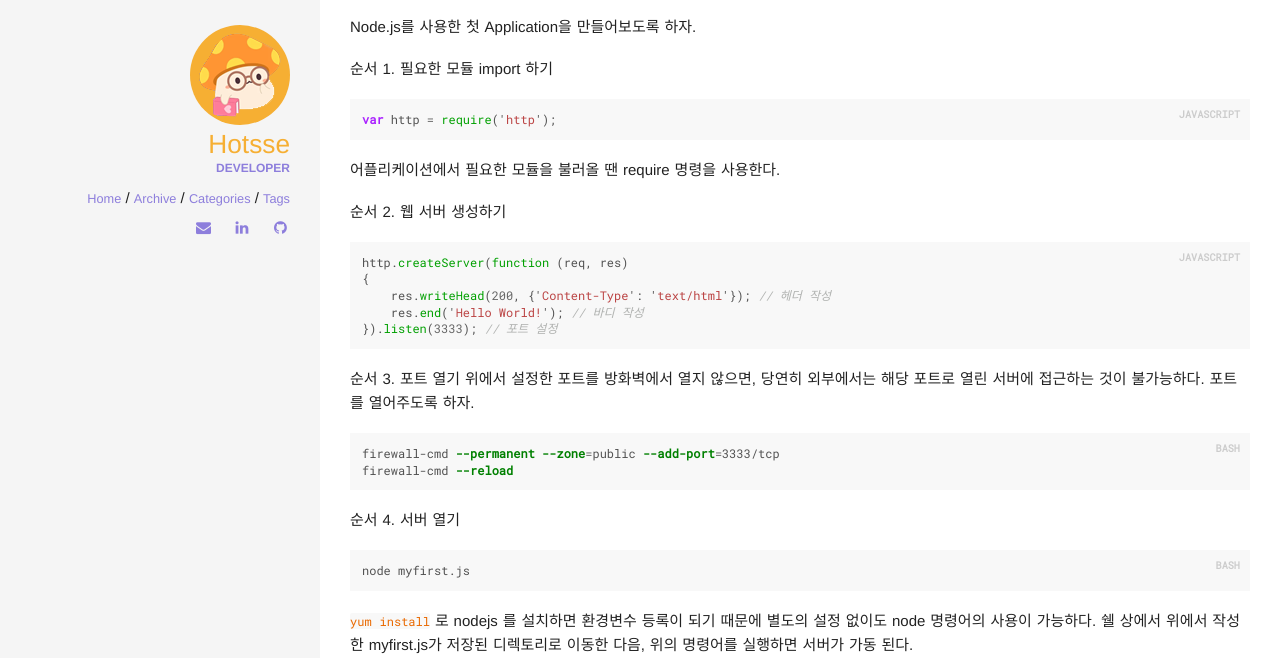
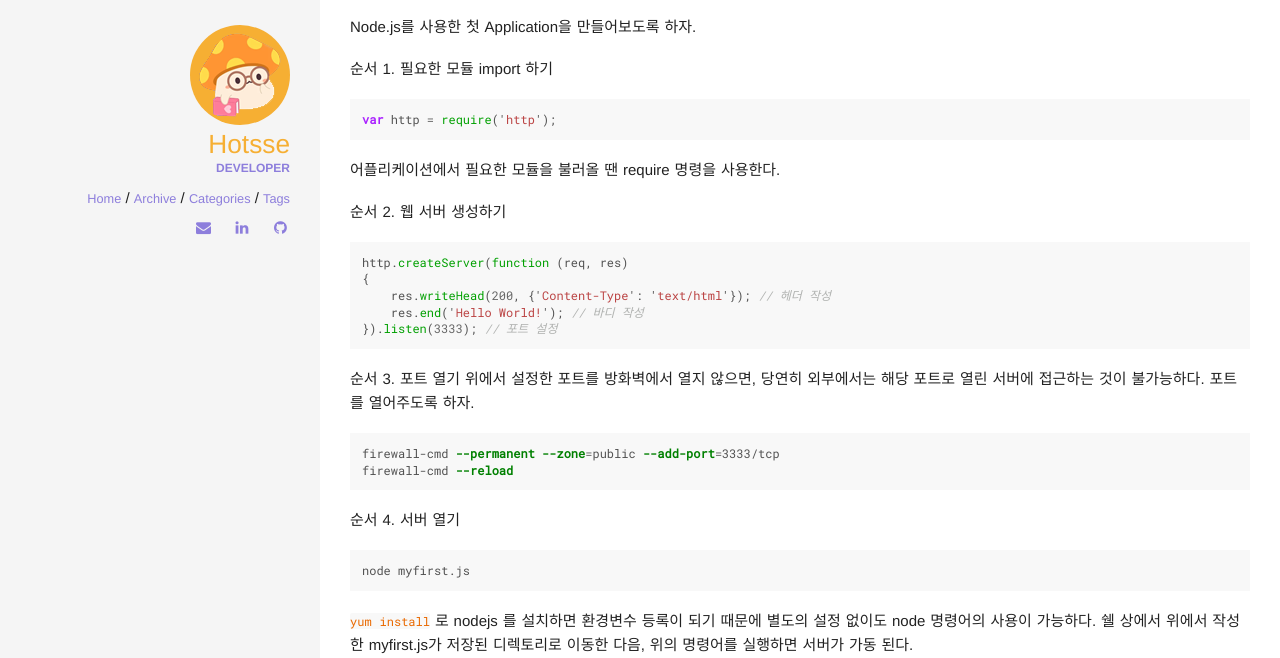
Before and after one commit to Hotsse/hotsse.github.io, a Jekyll site: the page built from _posts/2017-11-17-(리눅스) Node.js 설치 & Hello World!.md, in a window 1280 px wide. Shown: the part 608-1266 px from the top of the page. Built offline with Jekyll 4.4.1, drawn with Linux system fonts in a browser that asks for light colours; comment, search, counter and statistics services are not loaded.

Commit message:
Update 2017-11-17-(리눅스) Node.js 설치 & Hello World!.md

````diff
--- a/_posts/2017-11-17-(리눅스) Node.js 설치 & Hello World!.md
+++ b/_posts/2017-11-17-(리눅스) Node.js 설치 & Hello World!.md
@@ -27,33 +27,33 @@
 Node.js를 사용한 첫 Application을 만들어보도록 하자.
 
 순서 1. 필요한 모듈 import 하기
-{% highlight javascript %}
+``` javascript
 var http = require('http');
-{% endhighlight%}
+```
 어플리케이션에서 필요한 모듈을 불러올 땐 require 명령을 사용한다.
 
 순서 2. 웹 서버 생성하기
-{% highlight javascript %}
+``` javascript
 http.createServer(function (req, res)
 {
     res.writeHead(200, {'Content-Type': 'text/html'}); // 헤더 작성
     res.end('Hello World!'); // 바디 작성
 }).listen(3333); // 포트 설정
-{% endhighlight %}
+```
 
 순서 3. 포트 열기
 위에서 설정한 포트를 방화벽에서 열지 않으면, 당연히 외부에서는 해당 포트로 열린 서버에 접근하는 것이 불가능하다.
 포트를 열어주도록 하자.
 
-{% highlight bash %}
+``` bash
 firewall-cmd --permanent --zone=public --add-port=3333/tcp
 firewall-cmd --reload
-{% endhighlight%}
+```
 
 순서 4. 서버 열기
-{% highlight bash %}
+``` bash
 node myfirst.js
-{% endhighlight%}
+```
 
 `yum install` 로 nodejs 를 설치하면 환경변수 등록이 되기 때문에 별도의 설정 없이도 node 명령어의 사용이 가능하다.
 쉘 상에서 위에서 작성한 myfirst.js가 저장된 디렉토리로 이동한 다음, 위의 명령어를 실행하면 서버가 가동 된다.
````
